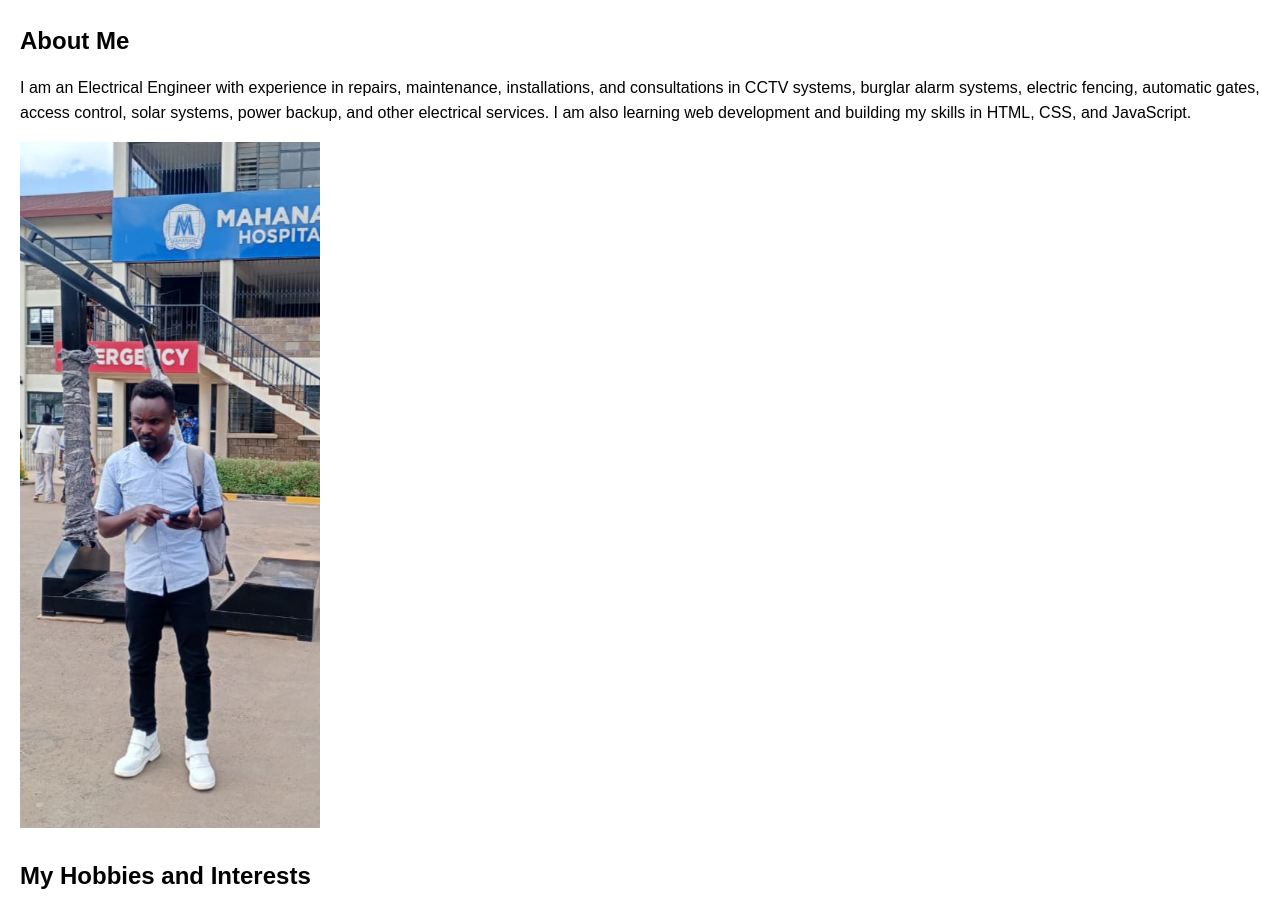
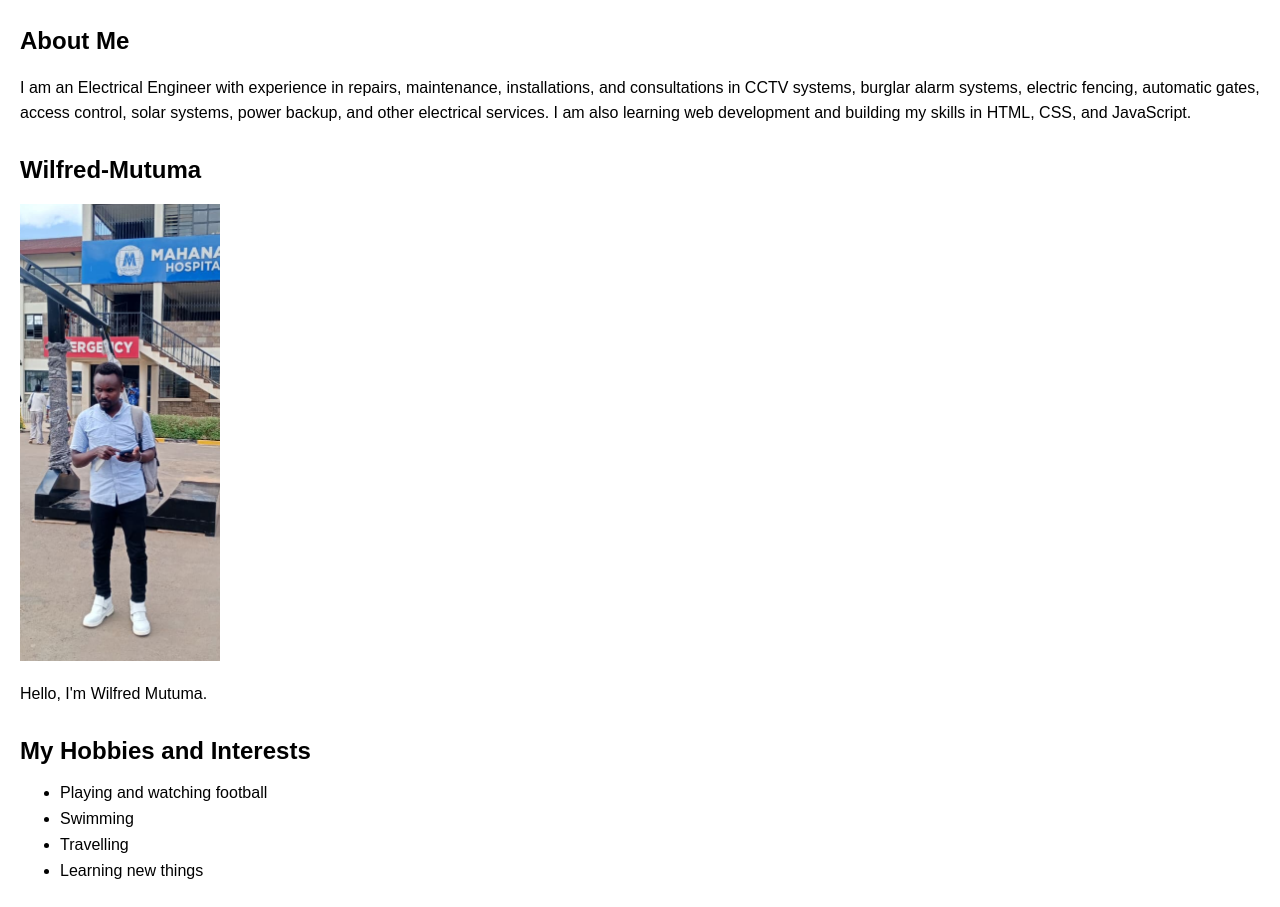
Before and after one commit to Wilfred-Mutuma/iyf-s12-week-01-Wilfred-Mutuma, a plain HTML site: page index.html in a window 1280 px wide. Shown: the part 159-1066 px from the top of the page. Drawn offline with Linux system fonts and the light colour scheme.

Commit message:
Add about section with personal introduction

```diff
--- a/index.html
+++ b/index.html
@@ -36,8 +36,13 @@
             development and building my skills in HTML, CSS, and JavaScript.
         </p>
     </section>
+    <section id="about">
+    <h2>Wilfred-Mutuma</h2>
 
-        <img src="images/Wilfred%20Image.png" alt="Wilfred Mutuma">
+    <img src="images/Wilfred%20Image.png" alt="Wilfred Mutuma" width="200">
+
+    <p>Hello, I'm Wilfred Mutuma.</p>
+</section>
 
             <section>
     <h2>My Hobbies and Interests</h2>
```
